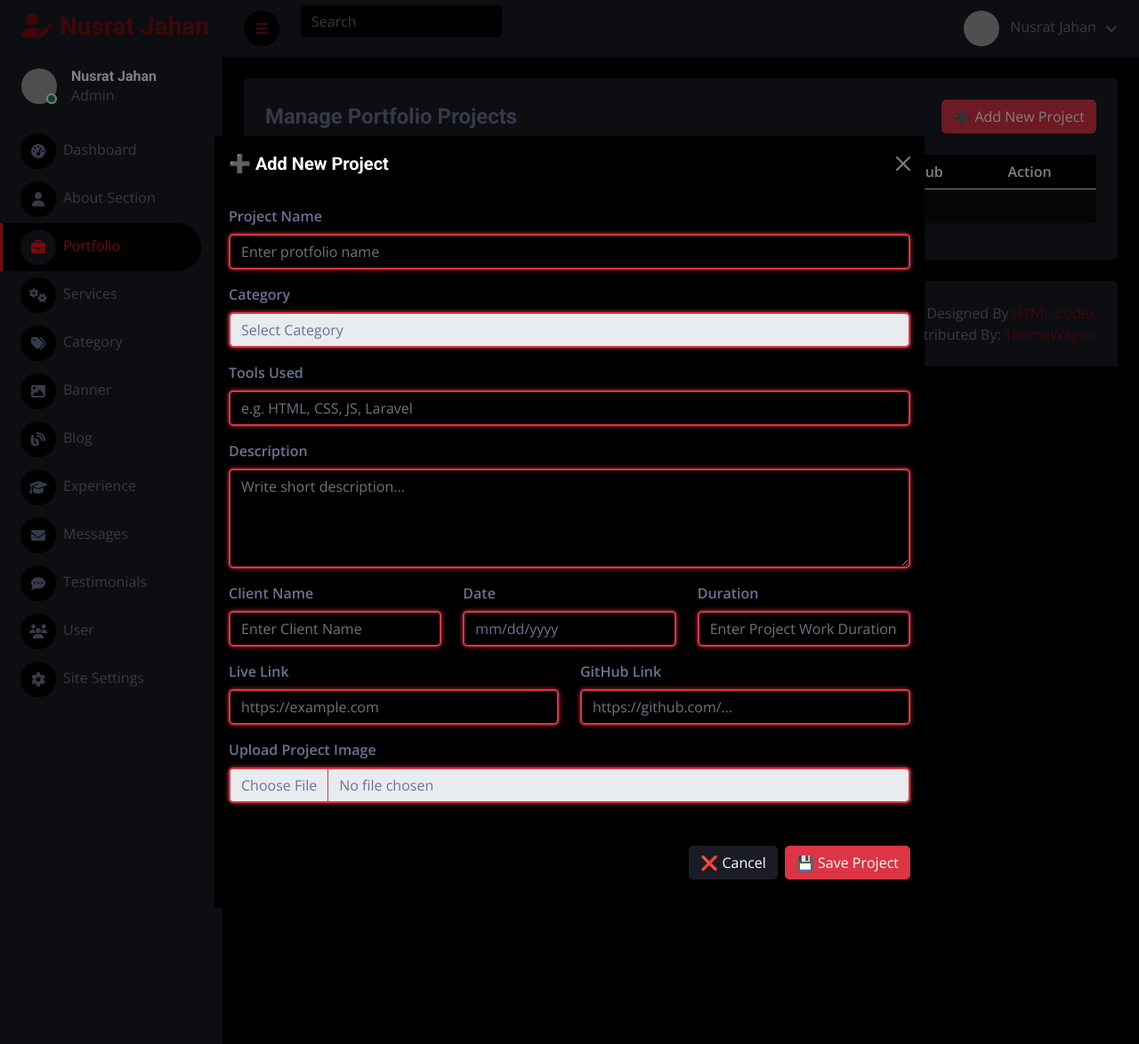
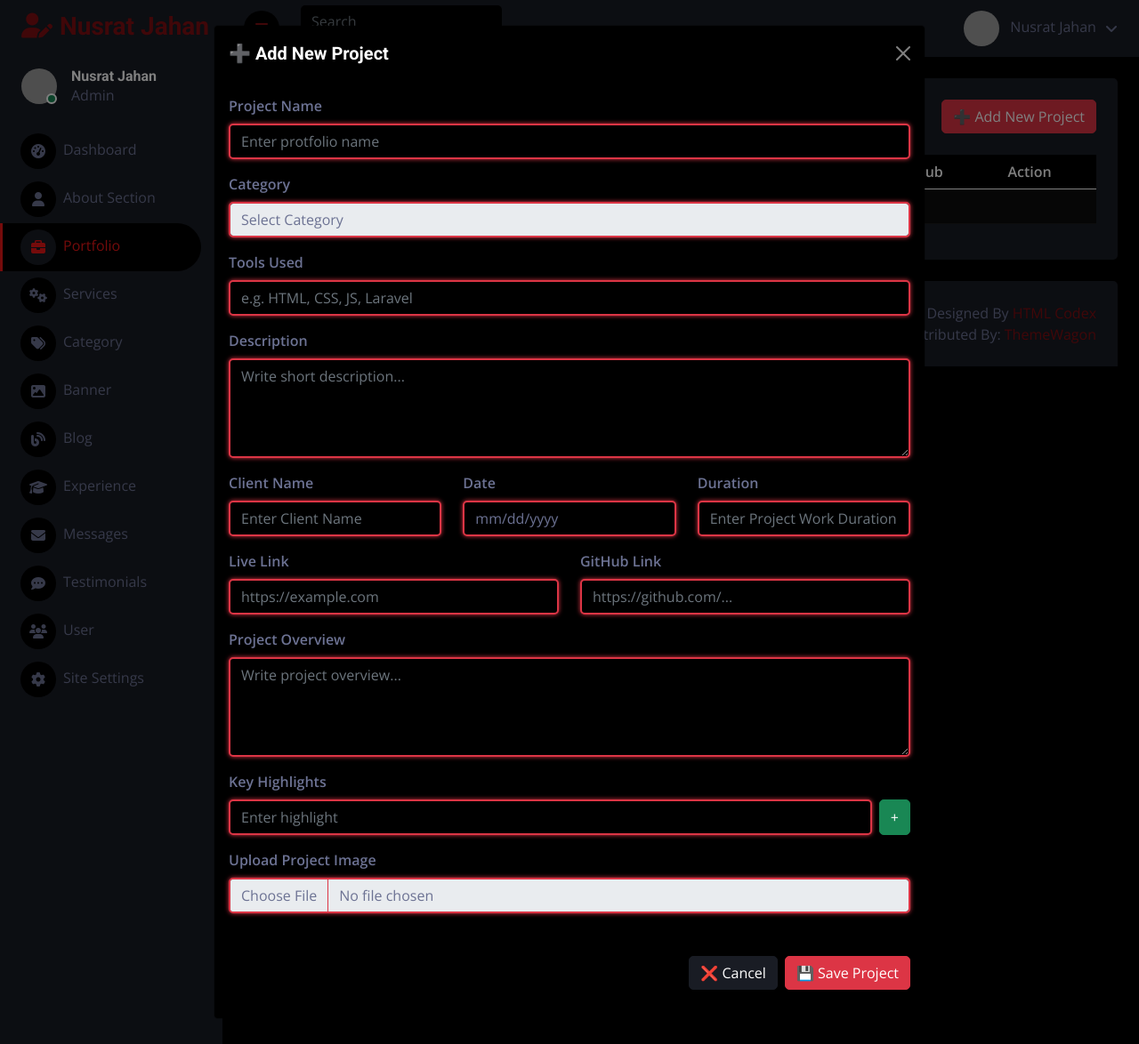
Before and after one commit to Nahid44332/Nusrat_portfolio, a Laravel app: page /admin/protfolio in a window 1280 px wide, after a click on "➕ Add New Project". Shown: the whole page at 89% size. Run offline with Laravel 10, Linux system fonts and the light colour scheme; data that the repository does not hold is empty; some libraries are stand-ins or nearby versions; grey boxes are pictures that could not be loaded.

Commit message:
Modify Project

```diff
--- a/app/Http/Controllers/backend/ProtfolioController.php
+++ b/app/Http/Controllers/backend/ProtfolioController.php
@@ -38,6 +38,11 @@ class ProtfolioController extends Controller
         $protfolio->client = $request->client;
         $protfolio->date = $request->date;
         $protfolio->duration = $request->duration;
+        $protfolio->overview = $request->overview;
+
+    if ($request->has('key_highlights')) {
+        $protfolio->key_highlights = json_encode($request->key_highlights);
+    }
         $protfolio->save();
 
         return back()->with('success', 'Protfolio added successfully!');
--- a/app/Http/Controllers/frontendController.php
+++ b/app/Http/Controllers/frontendController.php
@@ -52,7 +52,8 @@ class frontendController extends Controller
     {
         $banner = Banner::first();
         $protfolio = Protfolio::findOrFail($id);
-        return view('frontend.portfolioDetails', compact('protfolio','banner'));
+        $testimonials = Testimonial::latest()->first();
+        return view('frontend.portfolioDetails', compact('protfolio','banner', 'testimonials'));
     }
 
     public function serviceDetails($id)
--- a/app/Models/Protfolio.php
+++ b/app/Models/Protfolio.php
@@ -21,6 +21,12 @@ class Protfolio extends Model
         'client',
         'date',
         'duration',
+        'overview',
+        'key_highlights',
+    ];
+
+    protected $casts = [
+        'key_highlights' => 'array',
     ];
 
       public function category()
--- a/resources/views/backend/protfolio/edit.blade.php
+++ b/resources/views/backend/protfolio/edit.blade.php
@@ -134,6 +134,11 @@
                     <input type="url" name="github_link" class="form-control highlighted" value="{{ $protfolio->github_link }}" placeholder="https://github.com/...">
                 </div>
 
+                <div class="col-md-12 mb-3">
+                    <label class="form-label fw-bold text-light">Description</label>
+                    <textarea name="description" id="summernote1" class="form-control highlighted summernote" rows="4" placeholder="Write short description..."></textarea>
+                </div>
+
                 <div class="col-md-6 mb-3">
                     <label class="form-label fw-bold text-light">Current Image</label><br>
                     @if($protfolio->image)
--- a/resources/views/backend/protfolio/protfolio.blade.php
+++ b/resources/views/backend/protfolio/protfolio.blade.php
@@ -118,8 +118,8 @@
                 <tbody>
                     @forelse($protfolios as $protfolio)
                         <tr>
-                            <td><img src="{{ asset('uploads/protfolios/' . $protfolio->image) }}" alt="" width="70"
-                                    class="rounded"></td>
+                            <td><img src="{{ asset('uploads/protfolios/' . $protfolio->image) }}" alt=""
+                                    width="70" class="rounded"></td>
                             <td>{{ $protfolio->name }}</td>
                             <td>{{ $protfolio->category->name }}</td>
                             <td>{{ $protfolio->tools }}</td>
@@ -226,6 +226,24 @@
                         </div>
 
                         <div class="mb-3">
+                            <label class="form-label fw-bold">Project Overview</label>
+                            <textarea name="overview" id="summernoteOverview" class="form-control highlighted summernote" rows="4"
+                                placeholder="Write project overview..."></textarea>
+                        </div>
+
+                        <div class="mb-3">
+                            <label class="form-label fw-bold">Key Highlights</label>
+                            <div id="highlights-wrapper">
+                                <div class="d-flex mb-2">
+                                    <input type="text" name="key_highlights[]" class="form-control highlighted me-2"
+                                        placeholder="Enter highlight">
+                                    <button type="button" class="btn btn-success add-highlight">+</button>
+                                </div>
+                            </div>
+                        </div>
+
+
+                        <div class="mb-3">
                             <label class="form-label fw-bold">Upload Project Image</label>
                             <input type="file" name="image" class="form-control highlighted" accept="image/*"
                                 required>
@@ -279,4 +297,26 @@
             $('#summernote1').summernote();
         });
     </script>
+
+    <script>
+document.addEventListener('click', function(e) {
+    if (e.target.classList.contains('add-highlight')) {
+        const wrapper = document.getElementById('highlights-wrapper');
+        const newField = document.createElement('div');
+        newField.classList.add('d-flex', 'mb-2');
+        newField.innerHTML = `
+            <input type="text" name="key_highlights[]" class="form-control highlighted me-2"
+                placeholder="Enter highlight">
+            <button type="button" class="btn btn-danger remove-highlight">-</button>
+        `;
+        wrapper.appendChild(newField);
+    }
+
+    if (e.target.classList.contains('remove-highlight')) {
+        e.target.parentElement.remove();
+    }
+});
+</script>
+
+
 @endpush
```
Also changed, not shown: resources/views/frontend/portfolioDetails.blade.php (+13 -23 lines), database/migrations/2025_10_14_123402_create_protfolios_table.php, public/uploads/protfolios/1761493059.jpg (deleted), public/uploads/protfolios/1761715150.jpg (added).
